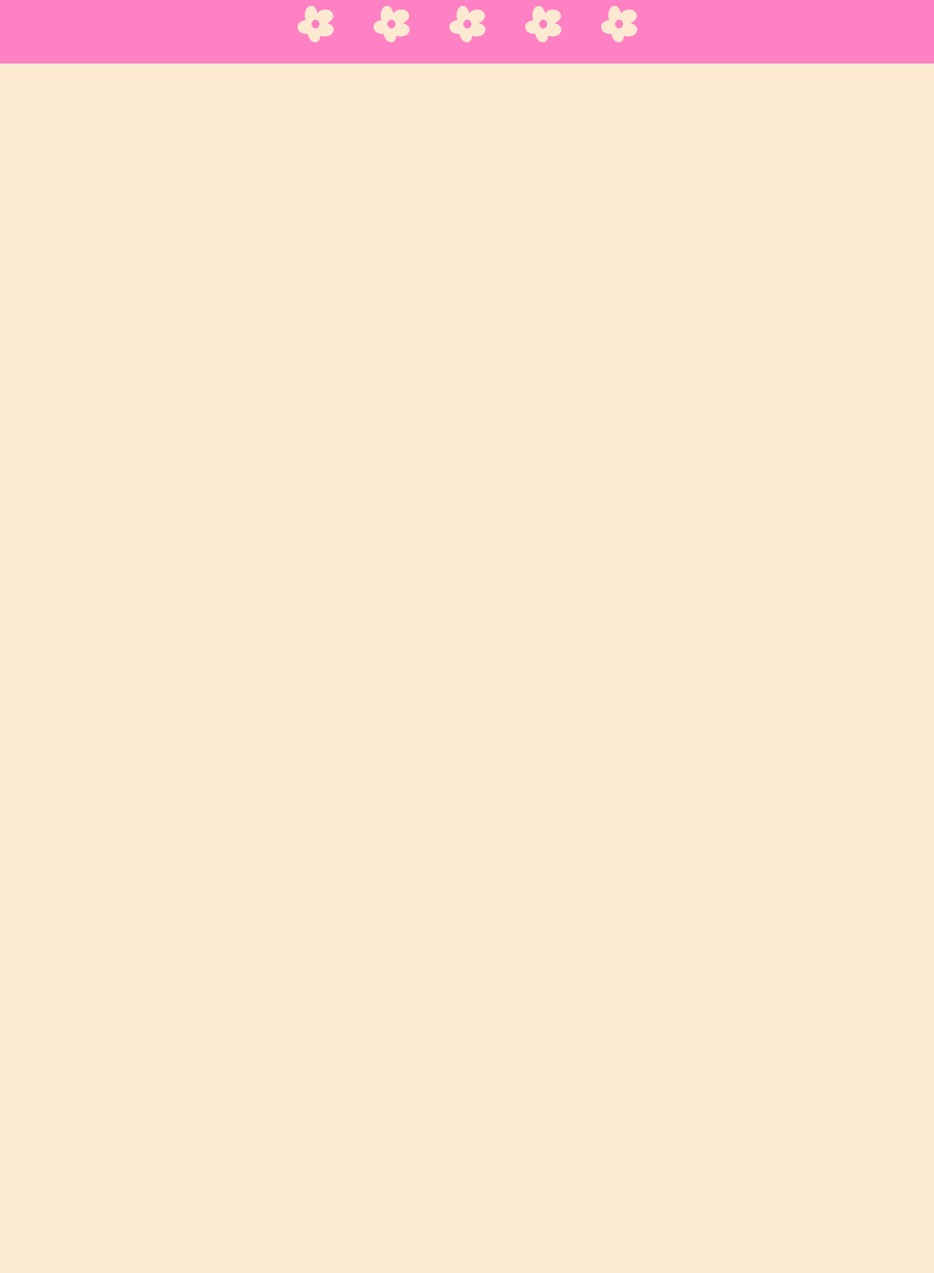
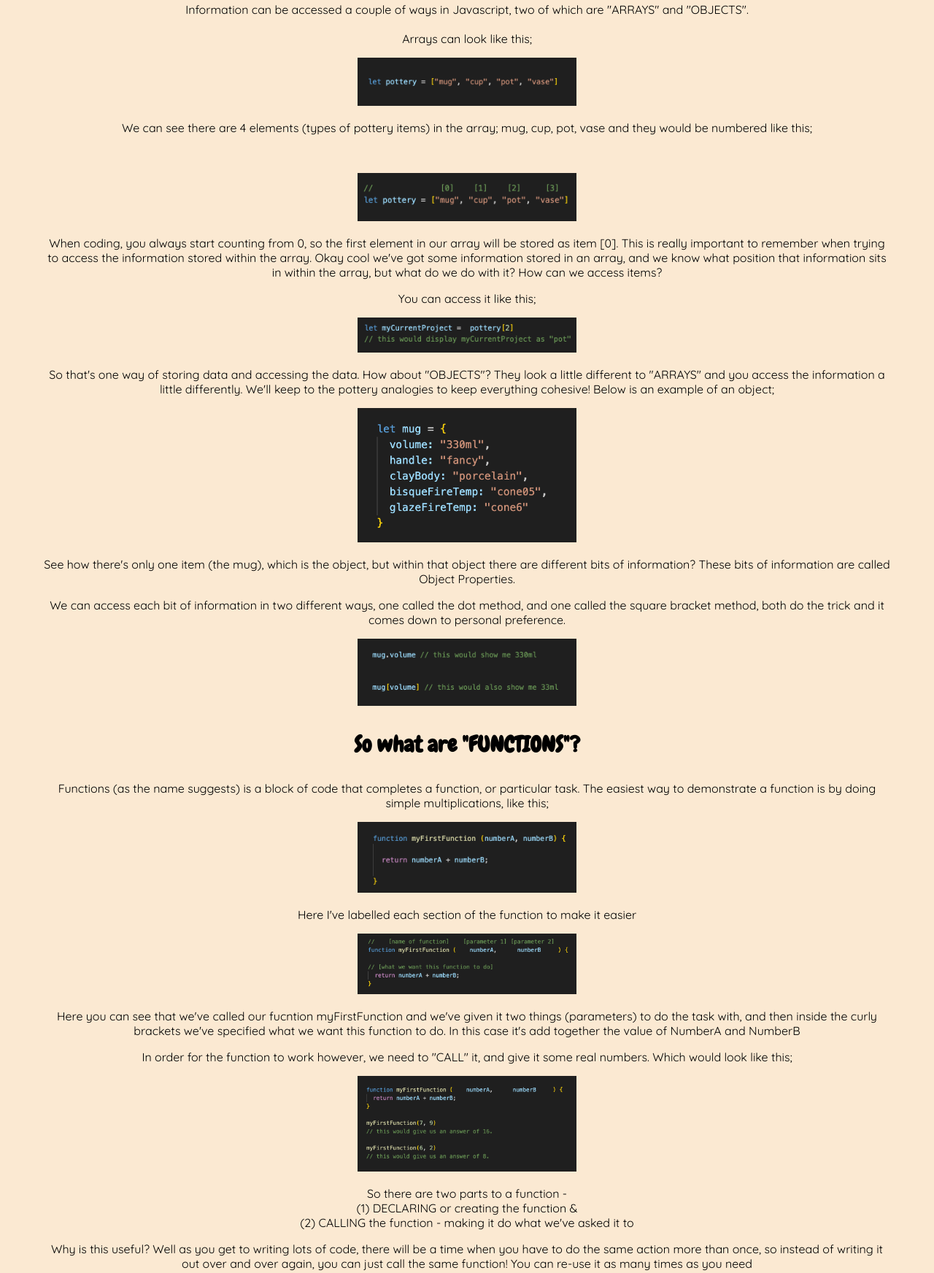
Before and after one commit to LittlebusDev/LittlebusDev.github.io, a plain HTML site: page pages/blog/javascript-dom.html in a window 1280 px wide. Shown: the part 3867-5611 px from the top of the page at 73% size. Before the commit the page ends 3954 px from the top, so only its background shows below. Drawn offline with Linux system fonts and the light colour scheme.

Commit message:
finish javacript-dom task

```diff
--- a/pages/blog/javascript-dom.html
+++ b/pages/blog/javascript-dom.html
@@ -216,9 +216,11 @@
           So in our example, let's say we have a relatively large kiln, and we
           don't want to waste time and money by only firing one item at a time.
           We would make a few more mugs, to fill the kiln and fire them all
-          toegther right? So we would "LOOP" our process - start at (1), and
-          progress all the way to (5), until we have enough mugs to fill the
-          kiln.
+          toegther right? So we would "LOOP" our process -
+          <br />
+          start at (1), and progress all the way to (5), [that's one loop]
+          <br />
+          until we have enough mugs to fill the kiln, then stop.
         </p>
         <p>
           That my friend is a "LOOP". Keep doing this one thing, until this
@@ -227,11 +229,105 @@
           you run out of studio space, or your machine crashes.
         </p>
 
-        <h3>
-          Okay, so we've got the DOM, we know how it should be read.. Now can we
-          interact with it?
-        </h3>
-        <p></p>
+        <h3>Let's talk arrays and objects!</h3>
+        <p>
+          Information can be accessed a couple of ways in Javascript, two of
+          which are "ARRAYS" and "OBJECTS".
+          <br />
+          <br />
+          Arrays can look like this;
+        </p>
+        <img
+          src="/images/pottery-array.png"
+          alt="screenshot of code displaying an array"
+        />
+        <p>
+          We can see there are 4 elements (types of pottery items) in the array;
+          mug, cup, pot, vase and they would be numbered like this;
+        </p>
+        <br />
+        <br />
+        <img
+          src="/images/pottery-array-numbered.png"
+          alt="screenshot of code displaying a numbered array"
+        />
+        <p>
+          When coding, you always start counting from 0, so the first element in
+          our array will be stored as item [0]. This is really important to
+          remember when trying to access the information stored within the
+          array. Okay cool we've got some information stored in an array, and we
+          know what position that information sits in within the array, but what
+          do we do with it? How can we access items?
+        </p>
+        <p>You can access it like this;</p>
+        <img
+          src="/images/potter-current-project.png"
+          alt="screenshot of code showing printing myCurrentProject"
+        />
+        <p>
+          So that's one way of storing data and accessing the data. How about
+          "OBJECTS"? They look a little different to "ARRAYS" and you access the
+          information a little differently. We'll keep to the pottery analogies
+          to keep everything cohesive! Below is an example of an object;
+        </p>
+        <img
+          src="/images/pottery-mug-object.png"
+          alt="screenshot of code showing mug object"
+        />
+        <p>
+          See how there's only one item (the mug), which is the object, but
+          within that object there are different bits of information? These bits
+          of information are called Object Properties.
+        </p>
+        <p>
+          We can access each bit of information in two different ways, one
+          called the dot method, and one called the square bracket method, both
+          do the trick and it comes down to personal preference.
+        </p>
+        <img
+          src="/images/pottery-mug-object-property.png"
+          alt="screenshot of code showing the way to access properties in an object"
+        />
+        <h3>So what are "FUNCTIONS"?</h3>
+        <p>
+          Functions (as the name suggests) is a block of code that completes a
+          function, or particular task. The easiest way to demonstrate a
+          function is by doing simple multiplications, like this;
+        </p>
+        <img
+          src="/images/function-example.png"
+          alt="screenshot of code showing a function"
+        />
+        <p>Here I've labelled each section of the function to make it easier</p>
+        <img
+          src="/images/function-example-labelled.png"
+          alt="code to show labelled fucntion"
+        />
+        <p>
+          Here you can see that we've called our fucntion myFirstFunction and
+          we've given it two things (parameters) to do the task with, and then
+          inside the curly brackets we've specified what we want this function
+          to do. In this case it's add together the value of NumberA and NumberB
+        </p>
+        <p>
+          In order for the function to work however, we need to "CALL" it, and
+          give it some real numbers. Which would look like this;
+        </p>
+        <img
+          src="/images/function-calling.png"
+          alt="code to show called function"
+        />
+        <p>
+          So there are two parts to a function - <br />
+          (1) DECLARING or creating the function & <br />
+          (2) CALLING the function - making it do what we've asked it to
+        </p>
+        <p>
+          Why is this useful? Well as you get to writing lots of code, there
+          will be a time when you have to do the same action more than once, so
+          instead of writing it out over and over again, you can just call the
+          same function! You can re-use it as many times as you need
+        </p>
       </div>
 
       <div class="break">
```
Also changed, not shown: images/function-calling.png (added), images/function-example-labelled.png (added), images/function-example.png (added), images/potter-current-project.png (added), images/pottery-array-numbered.png (added), images/pottery-array.png (added), images/pottery-mug-object-property.png (added), images/pottery-mug-object.png (added).
